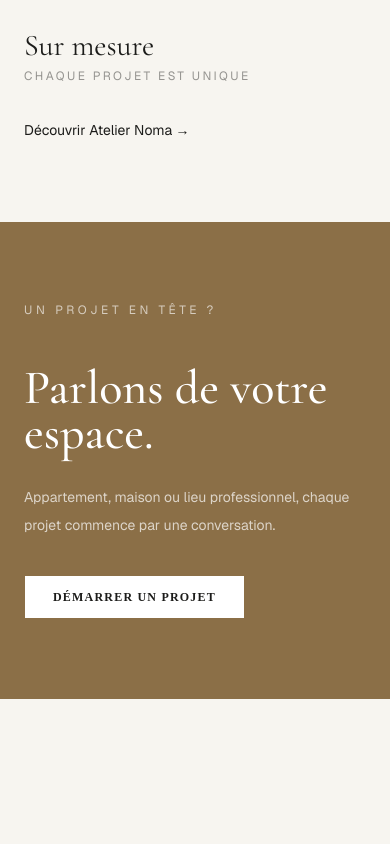
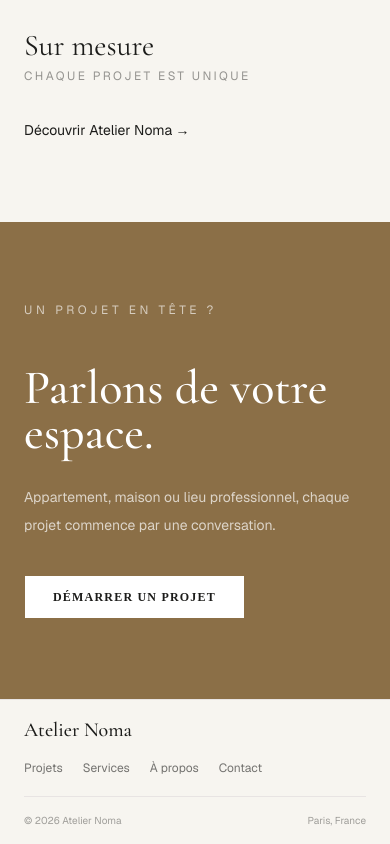
Before and after one commit to aiiioo93/atelier-noma, a Next.js app: page / in a window 390 px wide. Shown: the part 4671-5515 px from the top of the page. Before the commit the page ends 5370 px from the top, so only its background shows below. Built offline with nearby package versions, Linux system fonts and the light colour scheme; a web font is replaced by a local one.

Commit message:
feat: add responsive site footer

```diff
--- a/app/layout.tsx
+++ b/app/layout.tsx
@@ -3,6 +3,7 @@ import { Geist, Cormorant_Garamond, Noto_Sans, Playfair_Display } from "next/fon
 import "./globals.css";
 import { cn } from "@/lib/utils";
 import Header from "@/components/layout/header";
+import Footer from "@/components/layout/footer";
 
 const playfairDisplayHeading = Playfair_Display({subsets:['latin'],variable:'--font-heading'});
 
@@ -35,9 +36,10 @@ export default function RootLayout({
 }>) {
   return (
     <html lang="fr" className={cn("font-sans", notoSans.variable, playfairDisplayHeading.variable)}>
-  <body className={`${geist.variable} ${cormorant.variable}`}>
+<body className={`${geist.variable} ${cormorant.variable}`}>
   <Header />
   {children}
+  <Footer />
 </body>
     </html>
   );
--- /dev/null
+++ b/components/layout/footer.tsx
@@ -0,0 +1,43 @@
+import Link from "next/link";
+
+const navigation = [
+  { name: "Projets", href: "/projets" },
+  { name: "Services", href: "/services" },
+  { name: "À propos", href: "/a-propos" },
+  { name: "Contact", href: "/contact" },
+];
+
+export default function Footer() {
+  return (
+    <footer className="border-t border-border bg-background">
+      <div className="mx-auto max-w-7xl px-6 py-4 sm:py-5 lg:px-8 lg:py-6">
+        <div className="flex flex-col gap-4 sm:flex-row sm:items-center sm:justify-between">
+          <Link
+            href="/"
+            className="w-fit font-display text-xl font-medium sm:text-2xl"
+          >
+            Atelier Noma
+          </Link>
+
+          <nav className="flex flex-wrap gap-x-5 gap-y-2">
+            {navigation.map((item) => (
+              <Link
+                key={item.href}
+                href={item.href}
+                className="font-sans text-xs text-foreground/60 transition-colors hover:text-brand sm:text-sm"
+              >
+                {item.name}
+              </Link>
+            ))}
+          </nav>
+        </div>
+
+        <div className="mt-5 flex items-center justify-between border-t border-border pt-4 font-sans text-[10px] text-foreground/40 sm:mt-6 sm:text-xs">
+          <p>© {new Date().getFullYear()} Atelier Noma</p>
+
+          <p>Paris, France</p>
+        </div>
+      </div>
+    </footer>
+  );
+}
```
